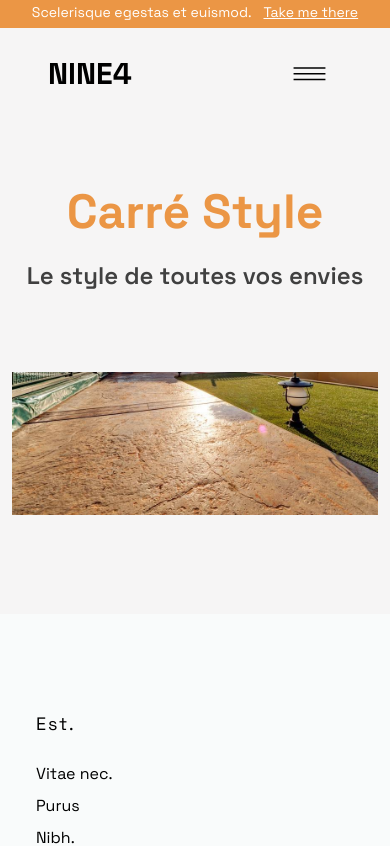
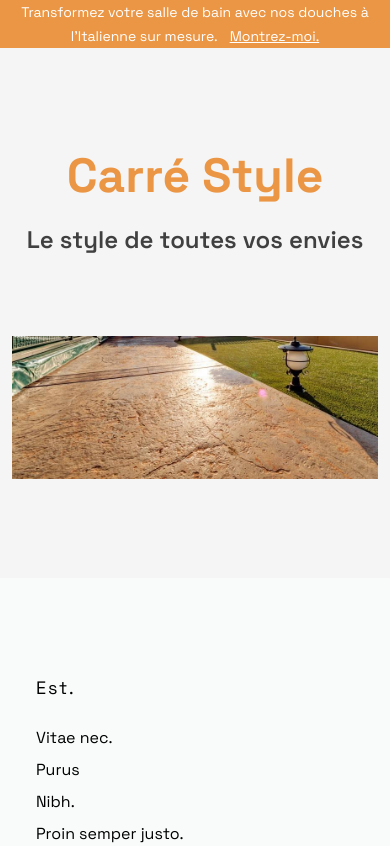
Before and after one commit to All-Khwarizmi/carrestyle, a Next.js app: page / in a window 390 px wide. Shown: the top 846 px of the page. Built offline with nearby package versions, Linux system fonts and the light colour scheme.

Commit message:
📦 NEW: Update header component removing svg on small devices: change navbar items and banner

```diff
--- a/app/components/Header.tsx
+++ b/app/components/Header.tsx
@@ -6,10 +6,9 @@ export default function Header() {
       <div
         className="
         bg-blue
-        grotesk
         absolute
         top-0
-        h-7
+
         w-full
         text-center
         text-sm
@@ -17,75 +16,36 @@ export default function Header() {
         text-white
       "
       >
-        Scelerisque egestas et euismod.
+        Transformez votre salle de bain avec nos douches à l'Italienne sur
+        mesure.
         <a href="/" className="pl-3 underline">
-          Take me there
+          Montrez-moi.
         </a>
       </div>
-      <div className="grotesk mt-6 mb-16 flex items-center justify-between py-4 px-4 sm:mx-0 sm:mb-20 sm:px-0 md:px-6">
+      <div className=" mt-6 mb-16 flex items-center justify-between py-4 px-4 sm:mx-0 sm:mb-20 sm:px-0 md:px-6">
         <div className="mt-4 inline-block pb-4 pl-8">
-          <a href="/" className="align-middle text-3xl font-bold text-black">
-            NINE4
-          </a>
           <div className="hidden pl-14 align-middle xl:inline-block">
             <a href="/" className="pr-12 text-xl text-black">
-              Cras.
+              Sdb.
             </a>
             <a href="/" className="pr-12 text-xl text-black">
-              Cras.
+              Béton Imprimé.
             </a>
             <a href="/" className="pr-12 text-xl text-black">
-              Fringilla.
-            </a>
-            <a href="/" className="text-xl text-black">
-              Enim.
+              Carrelage.
             </a>
           </div>
         </div>
         <div className="flex items-center">
           <div className="hidden py-1 text-right xl:inline-block">
             <a
-              className="mt-2 inline-flex items-center px-12 py-3 text-lg font-semibold tracking-tighter text-black"
-              href="/"
-            >
-              Log in
-            </a>
-            <a
               className="bg-blue mt-2 inline-flex items-center px-8 py-3 text-lg font-semibold tracking-tighter text-white"
               href="/"
             >
-              Request a demo
+              Contact
             </a>
           </div>
-          <button className="pr-12 pl-4">
-            <svg
-              className="mr-auto inline-block text-black xl:hidden"
-              width="33"
-              height="50"
-              viewBox="0 0 23 30"
-              fill="none"
-              xmlns="http://www.w3.org/2000/svg"
-            >
-              <path
-                d="M0.892578 10.8691H22.1058"
-                stroke="black"
-                strokeLinecap="square"
-                strokeLinejoin="round"
-              />
-              <path
-                d="M0.892578 18.8691H22.1058"
-                stroke="black"
-                strokeLinecap="square"
-                strokeLinejoin="round"
-              />
-              <path
-                d="M22.1066 14.8688H0.893399"
-                stroke="black"
-                strokeLinecap="square"
-                strokeLinejoin="round"
-              />
-            </svg>
-          </button>
+
         </div>
       </div>
     </>
```
